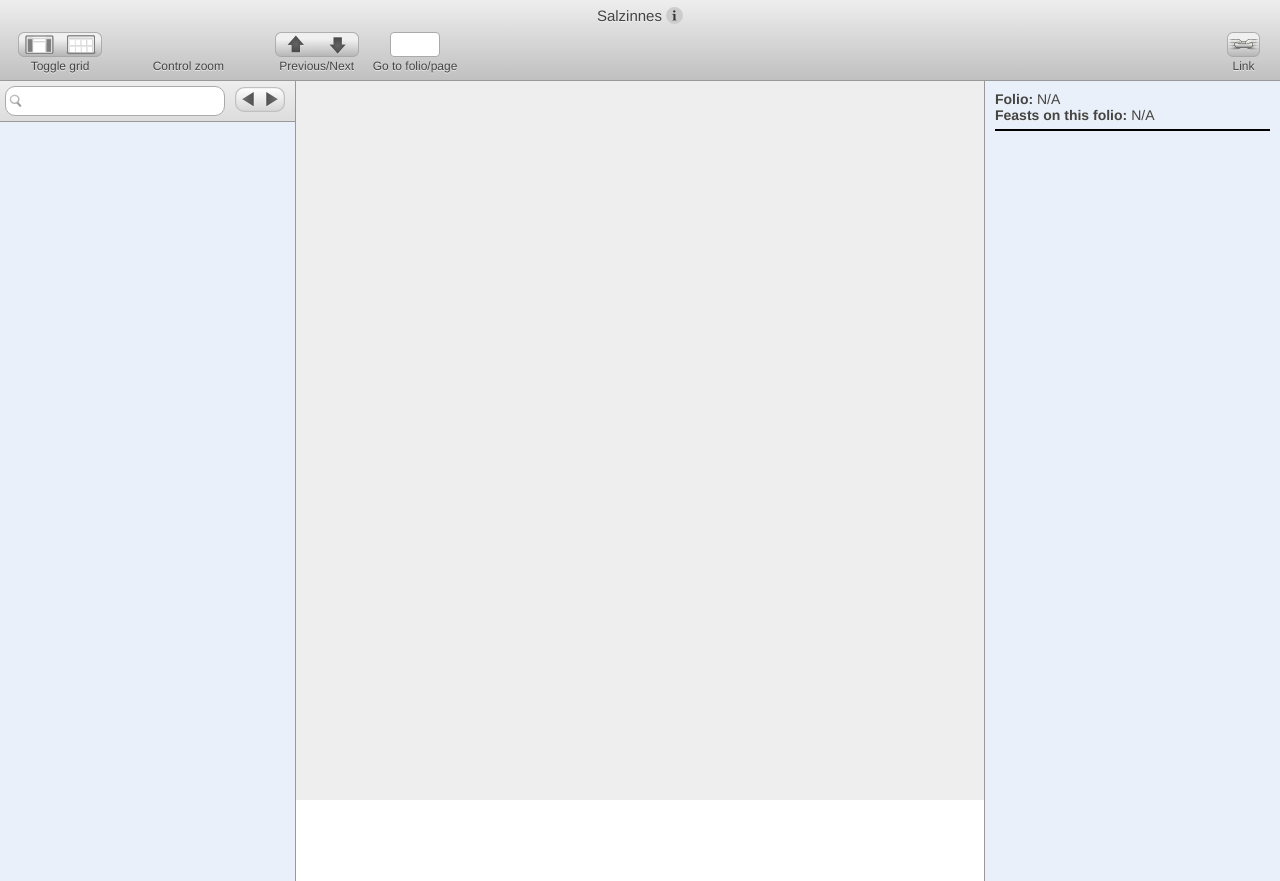
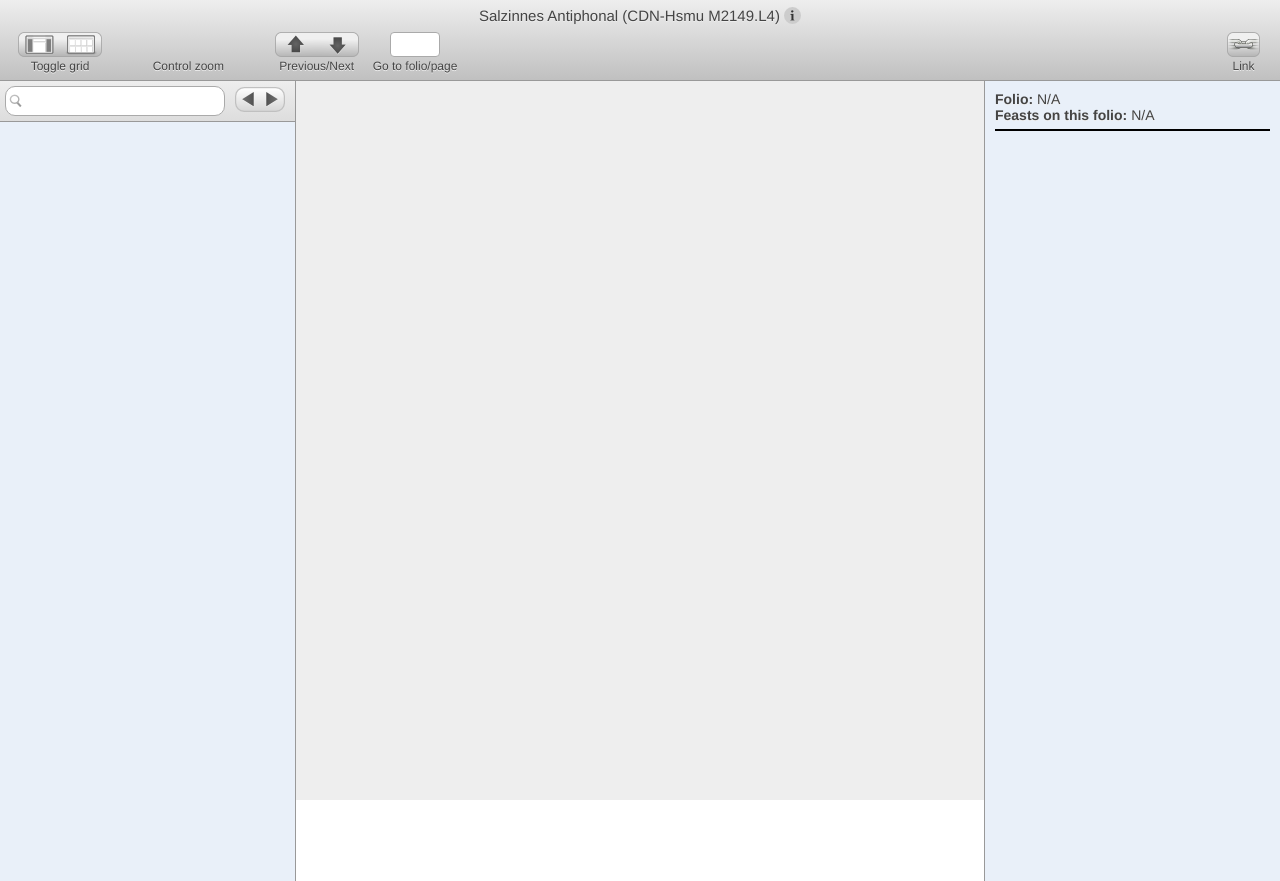
Before and after one commit to DDMAL/salzinnes-original, a Python web app: template templates/index.html in a window 1280 px wide. Run offline with Jinja, Linux system fonts and the light colour scheme; the template is opened without the code that fills it, so the values that code supplies are empty; style sheets or scripts are compiled from the project's sources.

Commit message:
Add MS number to titles

```diff
--- a/templates/index.html
+++ b/templates/index.html
@@ -1,6 +1,6 @@
 <html>
 <head>
-    <title>Salzinnes</title>
+    <title>Salzinnes Antiphonal (CDN-Hsmu M2149.L4)</title>
     <link rel="stylesheet/less" type="text/css" href="{{static_url("css/style.less")}}" />
     <link rel="stylesheet" href="{{static_url("css/diva.css")}}" type="text/css" />
     <link rel="stylesheet" href="{{static_url("css/jquery-ui.css")}}" type="text/css" />
@@ -40,7 +40,7 @@
 <body>
     <div id="diva-wrapper">
         <div id="diva-toolbar">
-            <div id="title">Salzinnes <div id="info-icon"></div></div>
+            <div id="title">Salzinnes Antiphonal (CDN-Hsmu M2149.L4) <div id="info-icon"></div></div>
             <div id="right-side">
                 <div class="button"><div id="link-icon"></div><span>Link</span></div>
             </div>
```
